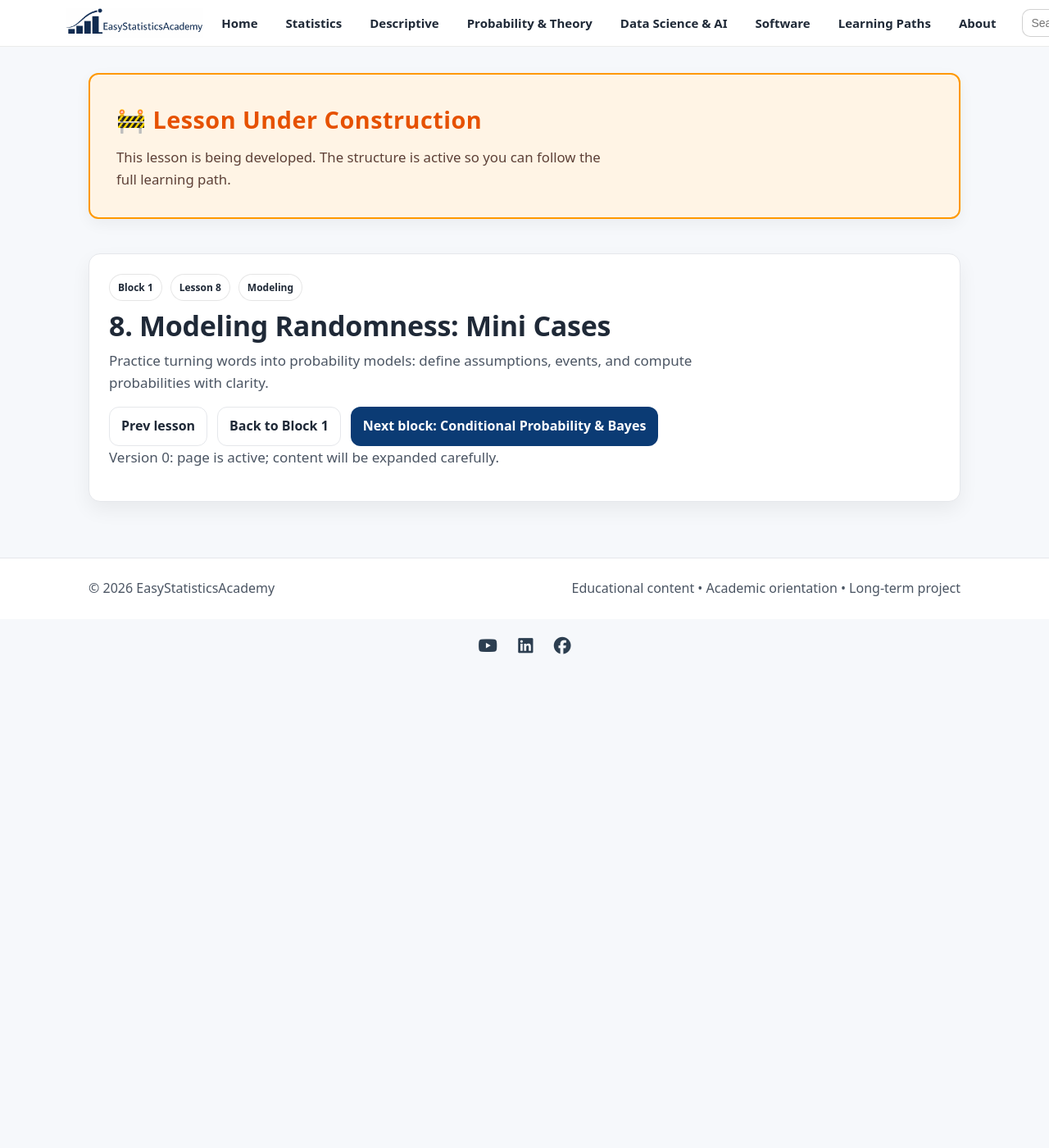
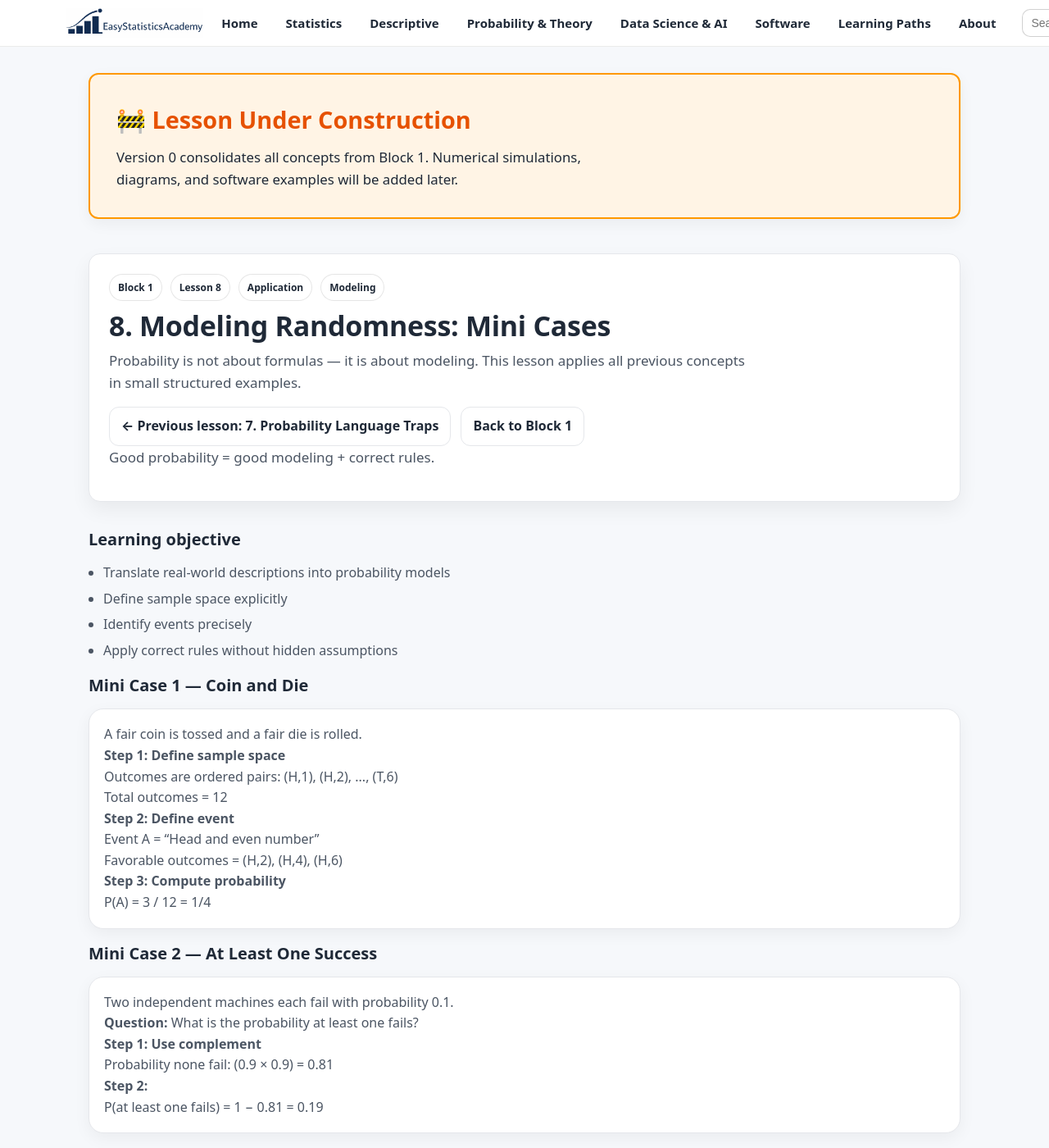
Before and after one commit to ammar-homaida-statistics/easystatisticsacademy, a Jekyll site: the page built from probability/basics/modeling-randomness-mini-cases/index.md, in a window 1280 px wide and 1400 px high. Shown: the whole window at 82% size. Built offline with Jekyll 4.4.1, drawn with Linux system fonts in a browser that asks for light colours; some of the changed text lies outside the part shown.

Commit message:
Add lesson content

```diff
--- a/probability/basics/modeling-randomness-mini-cases/index.md
+++ b/probability/basics/modeling-randomness-mini-cases/index.md
@@ -1,22 +1,27 @@
 ---
 layout: default
 title: "8. Modeling Randomness: Mini Cases"
-description: "Turn real situations into probability models: define events, assumptions, and compute responsibly."
+description: "Apply probability concepts to small real-world scenarios using structured modeling."
 permalink: /probability/basics/modeling-randomness-mini-cases/
 sidebar: false
 ---
 
+<!-- UNDER CONSTRUCTION NOTICE -->
 <section class="section section-slim">
   <div class="callout" style="background:#fff4e5; border:2px solid #ff9800; padding:2rem; border-radius:12px;">
     <div class="callout-copy">
-      <h2 style="margin-top:0; color:#e65100; font-size:1.8rem; letter-spacing:0.5px;">🚧 Lesson Under Construction</h2>
-      <p style="margin:0; font-size:1.05rem; color:#5d4037; line-height:1.6;">
-        This lesson is being developed. The structure is active so you can follow the full learning path.
+      <h2 style="margin-top:0; color:#e65100; font-size:1.8rem;">
+        🚧 Lesson Under Construction
+      </h2>
+      <p style="margin:0; font-size:1.05rem; line-height:1.6;">
+        Version 0 consolidates all concepts from Block 1.
+        Numerical simulations, diagrams, and software examples will be added later.
       </p>
     </div>
   </div>
 </section>
 
+<!-- ✅ Update last visited lesson for basics -->
 <script>
   (function () {
     var KEY = "esa_continue_probability_basics_lesson_v0";
@@ -31,24 +36,205 @@ sidebar: false
 <section class="hero hero-section">
   <div class="hero-card">
     <div class="hero-copy">
+
       <div class="badge-row">
         <span class="badge">Block 1</span>
         <span class="badge">Lesson 8</span>
+        <span class="badge">Application</span>
         <span class="badge">Modeling</span>
       </div>
 
       <h1>8. Modeling Randomness: Mini Cases</h1>
+
       <p class="lead">
-        Practice turning words into probability models: define assumptions, events, and compute probabilities with clarity.
+        Probability is not about formulas — it is about modeling.
+        This lesson applies all previous concepts in small structured examples.
       </p>
 
       <div class="hero-actions">
-        <a class="btn btn-outline" href="/probability/basics/conditional-language-traps/">Prev lesson</a>
-        <a class="btn btn-outline" href="/probability/basics/">Back to Block 1</a>
-        <a class="btn" href="/probability/conditional/">Next block: Conditional Probability &amp; Bayes</a>
+        <a class="btn btn-outline" href="/probability/basics/conditional-language-traps/">
+          ← Previous lesson: 7. Probability Language Traps
+        </a>
+        <a class="btn btn-outline" href="/probability/basics/">
+          Back to Block 1
+        </a>
       </div>
 
-      <p class="muted-mini">Version 0: page is active; content will be expanded carefully.</p>
+      <p class="muted-mini">
+        Good probability = good modeling + correct rules.
+      </p>
+
     </div>
   </div>
 </section>
+
+<section class="section">
+  <div class="section-head">
+    <h2>Learning objective</h2>
+  </div>
+
+  <ul class="bullets">
+    <li>Translate real-world descriptions into probability models</li>
+    <li>Define sample space explicitly</li>
+    <li>Identify events precisely</li>
+    <li>Apply correct rules without hidden assumptions</li>
+  </ul>
+</section>
+
+<section class="section">
+  <div class="section-head">
+    <h2>Mini Case 1 — Coin and Die</h2>
+  </div>
+
+  <div class="card">
+    <p>
+      A fair coin is tossed and a fair die is rolled.
+    </p>
+
+    <p><strong>Step 1: Define sample space</strong></p>
+
+    <p>
+      Outcomes are ordered pairs:
+      (H,1), (H,2), ..., (T,6)
+    </p>
+
+    <p>Total outcomes = 12</p>
+
+    <p><strong>Step 2: Define event</strong></p>
+
+    <p>
+      Event A = “Head and even number”
+    </p>
+
+    <p>Favorable outcomes = (H,2), (H,4), (H,6)</p>
+
+    <p><strong>Step 3: Compute probability</strong></p>
+
+    <p>P(A) = 3 / 12 = 1/4</p>
+  </div>
+</section>
+
+<section class="section">
+  <div class="section-head">
+    <h2>Mini Case 2 — At Least One Success</h2>
+  </div>
+
+  <div class="card">
+    <p>
+      Two independent machines each fail with probability 0.1.
+    </p>
+
+    <p><strong>Question:</strong> What is the probability at least one fails?</p>
+
+    <p><strong>Step 1: Use complement</strong></p>
+
+    <p>
+      Probability none fail:
+      (0.9 × 0.9) = 0.81
+    </p>
+
+    <p><strong>Step 2:</strong></p>
+
+    <p>
+      P(at least one fails) = 1 − 0.81 = 0.19
+    </p>
+  </div>
+</section>
+
+<section class="section">
+  <div class="section-head">
+    <h2>Mini Case 3 — Disjoint vs Independent</h2>
+  </div>
+
+  <div class="card">
+    <p>
+      Roll a fair die.
+    </p>
+
+    <p>
+      A = “Even number”
+      B = “Number greater than 3”
+    </p>
+
+    <p>
+      A = {2,4,6}
+      B = {4,5,6}
+    </p>
+
+    <p>
+      A ∩ B = {4,6}
+    </p>
+
+    <p>
+      They overlap → not disjoint.
+    </p>
+
+    <p>
+      Check independence:
+    </p>
+
+    <p>
+      P(A) = 3/6
+      P(B) = 3/6
+      P(A ∩ B) = 2/6
+    </p>
+
+    <p>
+      P(A)P(B) = (3/6)(3/6) = 9/36 = 1/4
+      P(A ∩ B) = 2/6 = 1/3
+    </p>
+
+    <p>
+      Since 1/3 ≠ 1/4 → not independent.
+    </p>
+  </div>
+</section>
+
+<section class="section">
+  <div class="section-head">
+    <h2>Modeling Checklist</h2>
+  </div>
+
+  <div class="card">
+    <ul class="bullets">
+      <li>What is the experiment?</li>
+      <li>What are the possible outcomes?</li>
+      <li>Are outcomes equally likely?</li>
+      <li>What is the exact event definition?</li>
+      <li>Are events independent or disjoint?</li>
+      <li>Can complement simplify the calculation?</li>
+    </ul>
+  </div>
+</section>
+
+<section class="section section-slim">
+  <div class="callout">
+    <div class="callout-copy">
+      <h2>Outcome of Block 1</h2>
+      <ul class="bullets">
+        <li>Define events precisely</li>
+        <li>Use axioms and rules correctly</li>
+        <li>Translate language into set logic</li>
+        <li>Model simple random experiments</li>
+        <li>Recognize independence and disjointness</li>
+      </ul>
+    </div>
+  </div>
+</section>
+
+<section class="section section-slim">
+  <div class="callout">
+    <div class="callout-copy">
+      <h2>Next Block</h2>
+      <p style="margin:0;">
+        Now we move to Block 2: Conditional Probability.
+      </p>
+
+      <div class="pill-row" style="margin-top:1rem;">
+        <a class="btn" href="/probability/conditional/">
+          Continue to Conditional Probability →
+        </a>
+      </div>
+    </div>
+  </div>
+</section>
```
